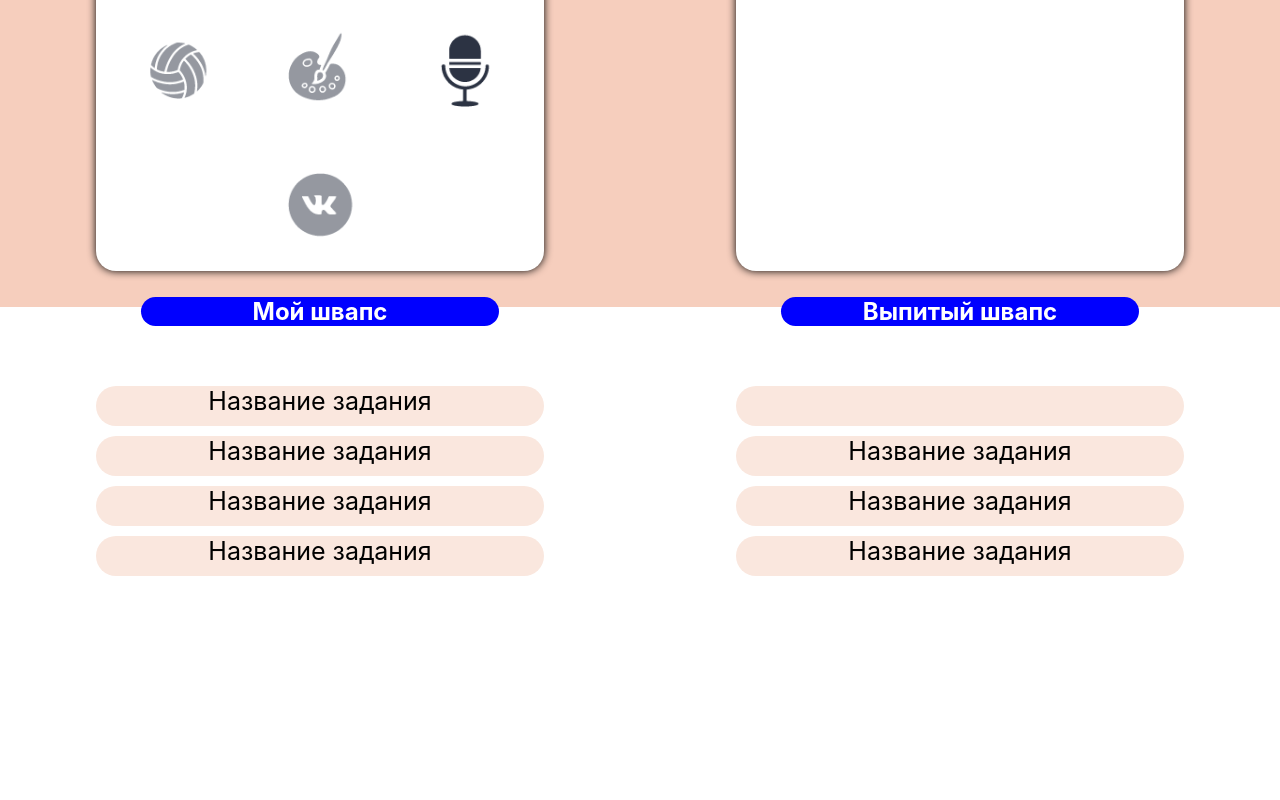
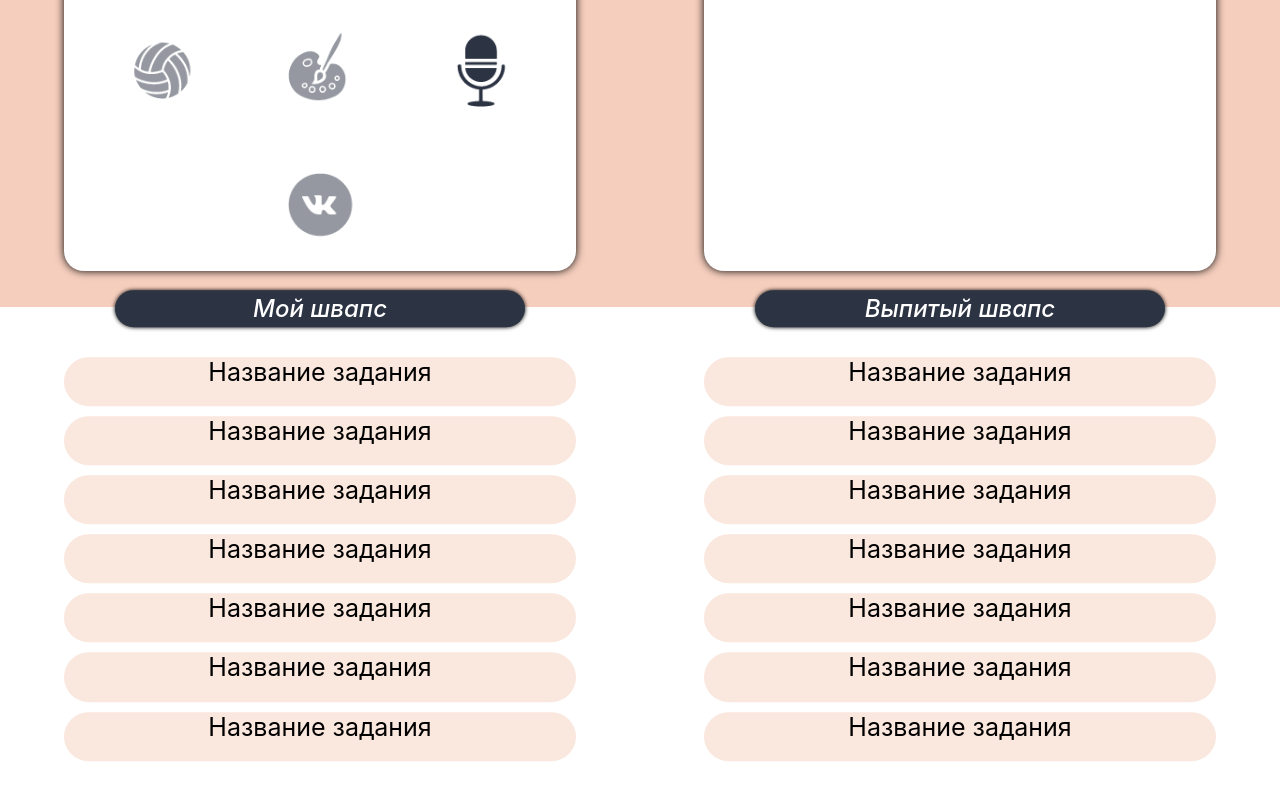
Before and after one commit to vladimirbahmetyev/AMCP-ProfBureau, a React (Create React App) app in the folder prof-bureau-service/: page / in a window 1280 px wide. Shown: the part 408-1208 px from the top of the page. Before the commit the page ends 984 px from the top, so only its background shows below. Built offline with nearby package versions, Linux system fonts and the light colour scheme.

Commit message:
Finish 2/3 works and Fix some bugs

```diff
--- a/prof-bureau-service/src/Personal Acc/PersonalAcc.css
+++ b/prof-bureau-service/src/Personal Acc/PersonalAcc.css
@@ -66,7 +66,7 @@ header{
     margin-bottom: 20px;
     border-radius: 20px;
     box-shadow: 0px 0px 8px 0px black;
-    width: 35%;
+    width: 40%;
 }
 .com-title, .actions-title{
     text-align: center;
@@ -132,22 +132,32 @@ header{
 .task-status{
     display: flex;
     justify-content: space-around;
+    align-items: flex-start;;
 }
 .new-tasks-container, .ended-tasks-container{
-    width: 35%;
+    width: 40%;
+    display: flex;
+    justify-content: flex-end;
+    flex-direction: column;
+    align-items: center;
+    transform: translateY(-4.6vh);
+}
+
+.new-task-title, .ended-task-title{
+    color: white;
+    background-color: #2c3343;
+    border-radius: 4.6vh;
+    height: 4.6vh;
+    text-align: center;
+    width: 80%;
+    font-style: italic;
+    font-weight: 500;
     display: flex;
     justify-content: center;
-    flex-direction: column;
     align-items: center;
+    box-shadow: 0px 0px 4px 0px black;
 }
-.new-task-title, .ended-task-title{
-    color: white;
-    background-color: blue;
-    border-radius: 20px;
-    text-align: center;
-    transform: translateY(-3.75vh);
-    width: 80%;
-}
+
 .new-tasks-list, .ended-tasks-list{
     list-style: none;
     margin: 0;
@@ -156,14 +166,16 @@ header{
 }
 .new-task-item, .ended-task-item{
     width: 100%;
-    border-radius: 5vh;
+    margin-bottom: 1.15vh;
+    border-radius: 6.15vh;
     background-color: #fae7de;
     font-size: 25px;
-    height: 5vh;
+    height: 6.15vh;
     text-align: center;
     margin-top: 10px;
 }
 /* color section background #f6cebd */
-/* color item background fae7de */
+/* color item background #fae7de */
+/* color coloumn item title #2c3343 */
 /* 150 500 650 sum = 1300*/
 /* relation: 11.5% 38.5% 50% */
--- a/prof-bureau-service/src/Personal Acc/PersonalAcc.js
+++ b/prof-bureau-service/src/Personal Acc/PersonalAcc.js
@@ -52,12 +52,18 @@ const PersonalAccount = ({name, surname, course})=>(
                 <li className="new-task-item">Название задания</li>
                 <li className="new-task-item">Название задания</li>
                 <li className="new-task-item">Название задания</li>
+                <li className="new-task-item">Название задания</li>
+                <li className="new-task-item">Название задания</li>
+                <li className="new-task-item">Название задания</li>
             </ul>
         </div>
         <div className="ended-tasks-container">
             <h1 className="ended-task-title">Выпитый швапс</h1>
             <ul className="ended-tasks-list">
-                <li className="ended-task-item finish-task"></li>
+                <li className="ended-task-item finish-task">Название задания</li>
+                <li className="ended-task-item">Название задания</li>
+                <li className="ended-task-item">Название задания</li>
+                <li className="ended-task-item">Название задания</li>
                 <li className="ended-task-item">Название задания</li>
                 <li className="ended-task-item">Название задания</li>
                 <li className="ended-task-item">Название задания</li>
```
